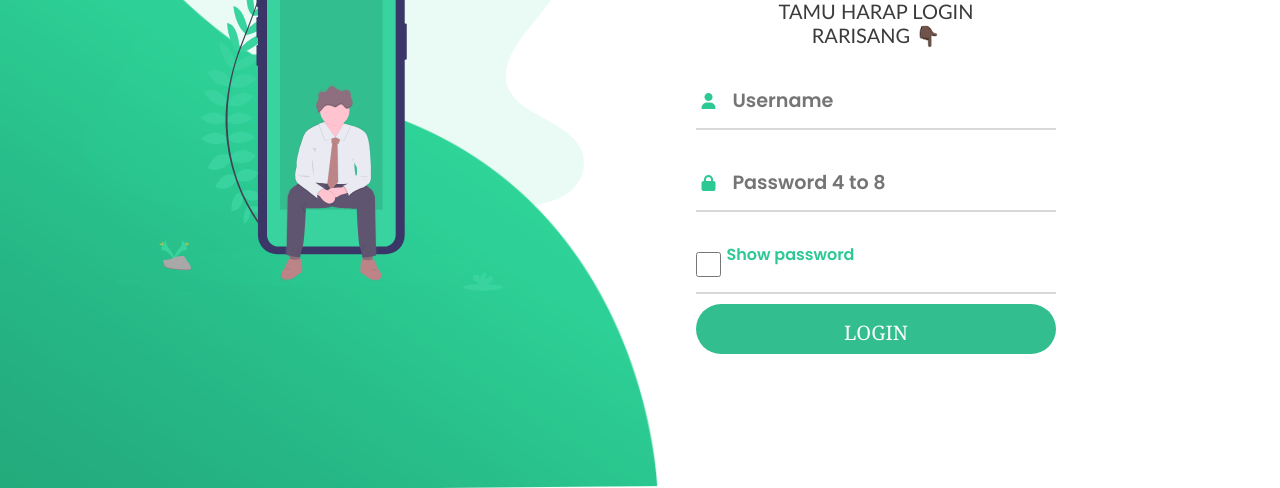
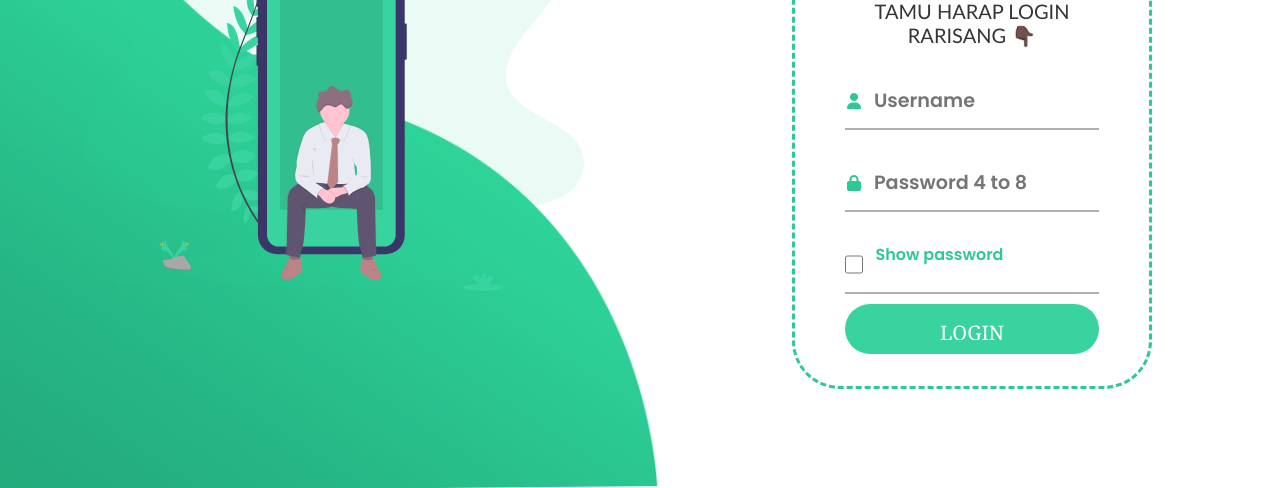
Before and after one commit to Made0k4/Profiledeoka, a plain HTML site: page index.html in a window 1280 px wide. Shown: the part 312-800 px from the top of the page. Drawn offline with nearby package versions, Linux system fonts and the light colour scheme.

Commit message:
stylel.css

```diff
--- a/gambar/css/stylel.css
+++ b/gambar/css/stylel.css
@@ -47,8 +47,15 @@ body{
 
 form{
 	width: 360px;
-
-
+	padding: 1em;
+	margin-left: auto;
+	margin-right: auto;
+	max-width: 600px;
+	border: 3px solid #2dc995;
+	padding-right: 50px;
+	padding-left: 50px;
+	border-radius: 3em;
+	border-style: dashed;
 }
 
 .login-content img{
@@ -66,7 +73,7 @@ form{
 .login-content p{
 	line-height: 2,5rem;
 	margin-bottom: 25px;
-	color: rgb(59, 59, 59);
+	color: rgb(54, 52, 52);
 	text-transform: uppercase;
 	font-size: 20px;
 	font-family: Trebuchet MS ;
@@ -77,7 +84,7 @@ form{
     grid-template-columns: 7% 93%;
     margin: 25px 0;
     padding: 5px 0;
-    border-bottom: 2px solid #d9d9d9;
+    border-bottom: 2px solid #afafaf;
 }
 
 .login-content .input-div.one{
@@ -106,8 +113,8 @@ form{
 	left: 10px;
 	top: 50%;
 	transform: translateY(-50%);
-	color: rgb(146, 141, 141);
-	font-size: 18px;
+	color: rgb(131, 131, 131);
+	font-size: 15px;
 	transition: .3s;
 }
 
@@ -153,7 +160,7 @@ form{
 	background: none;
 	padding: 0.5rem 0.7rem;
 	font-size: 1.2rem;
-	color: rgb(20, 20, 20);
+	color: rgb(0, 0, 0);
 	font-family: 'poppins', sans-serif;
 }
 
@@ -165,7 +172,7 @@ a{
 	display: block;
 	text-align: right;
 	text-decoration: none;
-	color: #999;
+	color: rgb(131, 131, 131);
 	font-size: 0.9rem;
 	transition: .3s;
 }
@@ -184,7 +191,7 @@ a:hover{
 	background-image: linear-gradient(to right, #32be8f, #38d39f, #32be8f);
 	background-size: 200%;
 	font-size: 1.2rem;
-	color: #fff;
+	color: rgb(255, 255, 255);
 	font-family: 'Poppins', sans-serif;
 	text-transform: uppercase;
 	margin: 1rem 0;
@@ -204,7 +211,7 @@ a:hover{
 
 @media screen and (max-width: 1000px){
 	form{
-		width: 290px;
+		width: 330px;
 	}
 
 	.login-content h2{
@@ -238,8 +245,8 @@ a:hover{
 a, button,input[type=submit],input[type=reset] {
     font-family:  Georgia;
     font-size: 20px;
-    background: #32be8f;
-    color: rgb(252, 252, 252);
+    background: #38d39f;
+    color: rgb(255, 255, 255);
     border: rgba(0, 0, 0, 0) 3px solid;
     border-radius: 25px;
     padding: 12px 20px;
```
